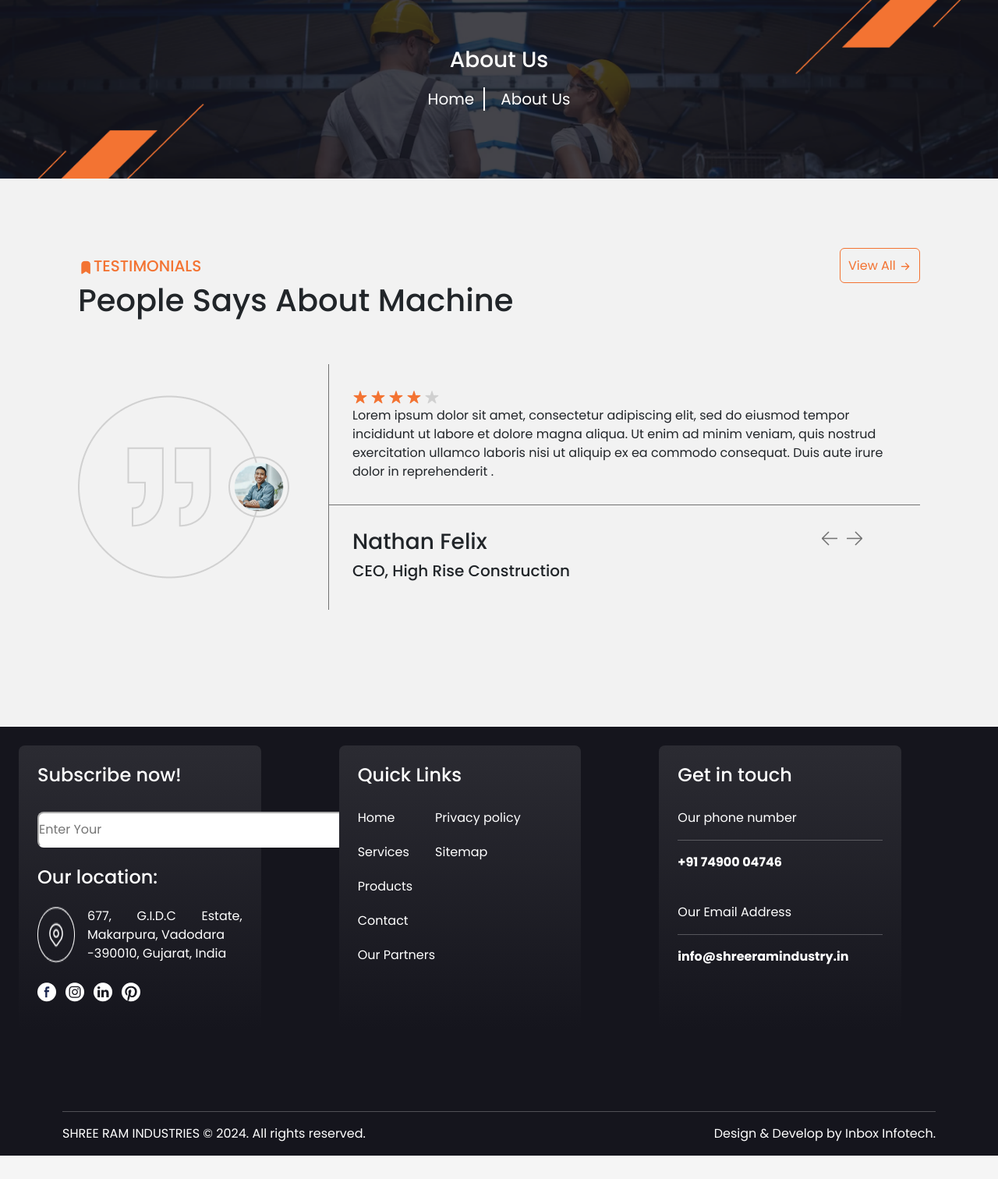
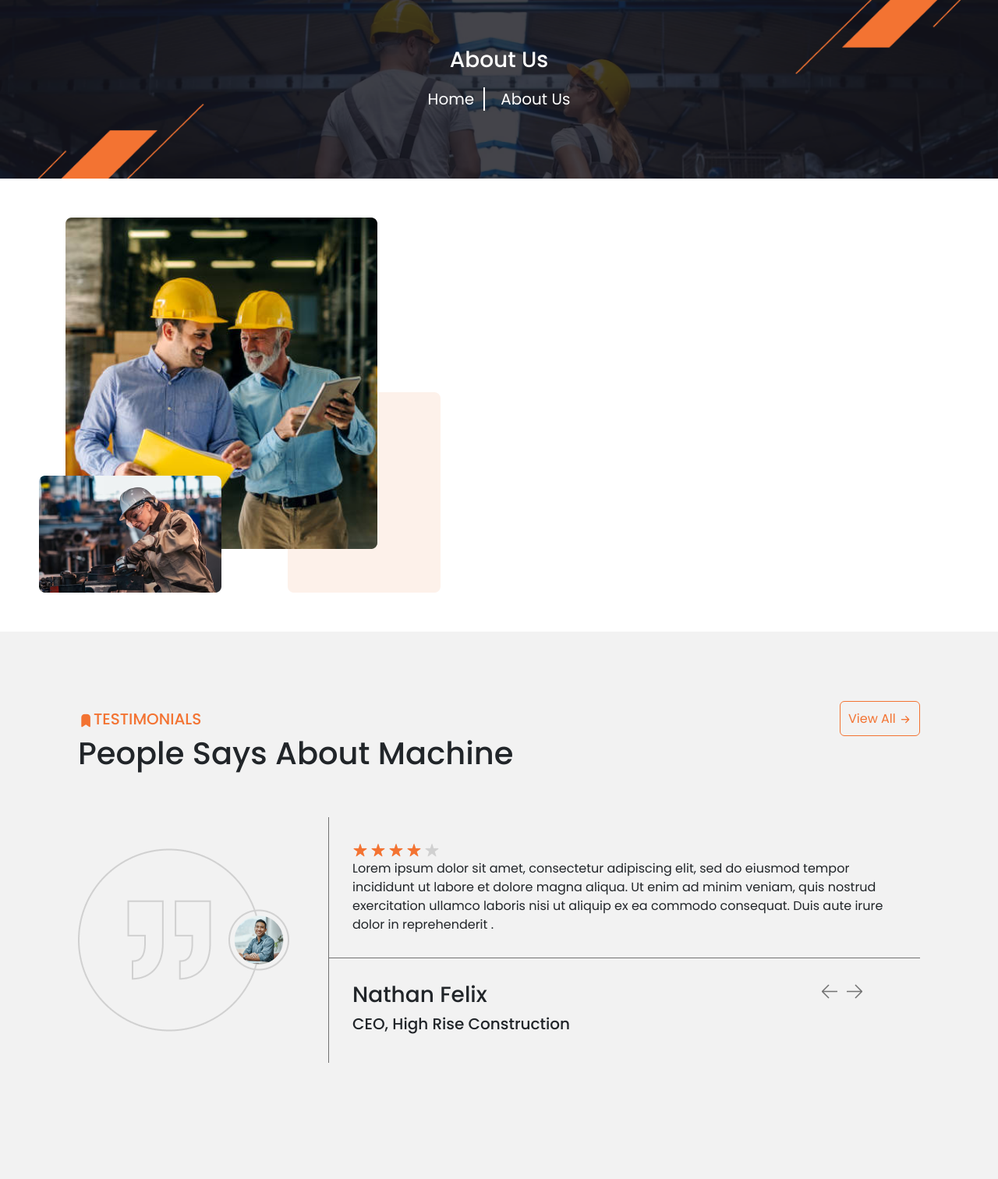
Before and after one commit to InboxTech/shree_ram_industry, a PHP site: page /about.php in a window 1280 px wide. Shown: the part 148-1660 px from the top of the page at 78% size. Before the commit the page ends 1630 px from the top, so only its background shows below. Run offline with PHP 8.4, Linux system fonts and the light colour scheme.

Commit message:
update about

```diff
--- a/about.php
+++ b/about.php
@@ -15,7 +15,14 @@
         </div>
     </div>
 
-        <!--  TESTIMONIALS -->
+    <!-- --------------------------------------- WHO WE ARE --------------------------------------- -->
+     <div class="who-we-are">
+        <div class="who-we-are-img">
+            <img src="public/images/about/who1.png" alt="">
+        </div>
+     </div>
+
+    <!--  TESTIMONIALS -->
     <div class="i-7">
         <div class="top">
             <div class="heading">
--- a/header.php
+++ b/header.php
@@ -10,6 +10,7 @@
                     <meta name="viewport" content="width=device-width, initial-scale=1, shrink-to-fit=no" />
 
                     <link href="'.$parentPath.'public/css/style.css" rel="stylesheet" />
+                    <link href="'.$parentPath.'public/css/about.css" rel="stylesheet" />
                     <link href="'.$parentPath.'public/webfont/tabler-icons.css" rel="stylesheet">
 
                     <!-- Bootstrap CSS v5.2.1 -->
--- /dev/null
+++ b/public/css/about.css
@@ -0,0 +1,56 @@
+/**------------------------------------------------ ABOUT US START ---------------------------------------------------------*/
+
+.title-image img{
+    width: 100%;
+}
+.title-image {
+    display: flex;
+    justify-content: center;
+    align-items: center;
+}
+.title-image .items {
+    position: absolute;
+    font-size: 20px;
+    display: flex;
+    flex-direction: column;
+    align-items: center;
+    justify-content: center;
+}
+.title-image .items ul {
+    display: flex;
+    gap: 10px;
+    padding: 10px;
+    color: white;
+}
+.title-image .items ul li a, .items h3{
+    text-decoration: none;
+    color: white;
+    padding: 0 12px;
+}
+.title-image .items ul li a:hover {
+    color: var(--orang-color);
+}
+
+.title-image .items ul li::after {
+    content: '';
+    position: absolute;
+    height: 30px;
+    width: 2px;
+    background-color: white;
+}
+
+.title-image .items ul li:last-child::after {
+    display: none;
+}
+
+/**------------------------------------------------- WHO WE ARE ----------------------------------------------------------*/
+.who-we-are{
+    display: flex;
+    padding: 50px;
+}
+.who-we-are-img{
+    width: 50%;
+    height: 100%;
+    justify-content: center;
+}
+/**------------------------------------------------ ABOUT US End ---------------------------------------------------------*/
```
Also changed, not shown: public/css/style.css (+0 -49 lines), public/images/about/who1.png (added).
